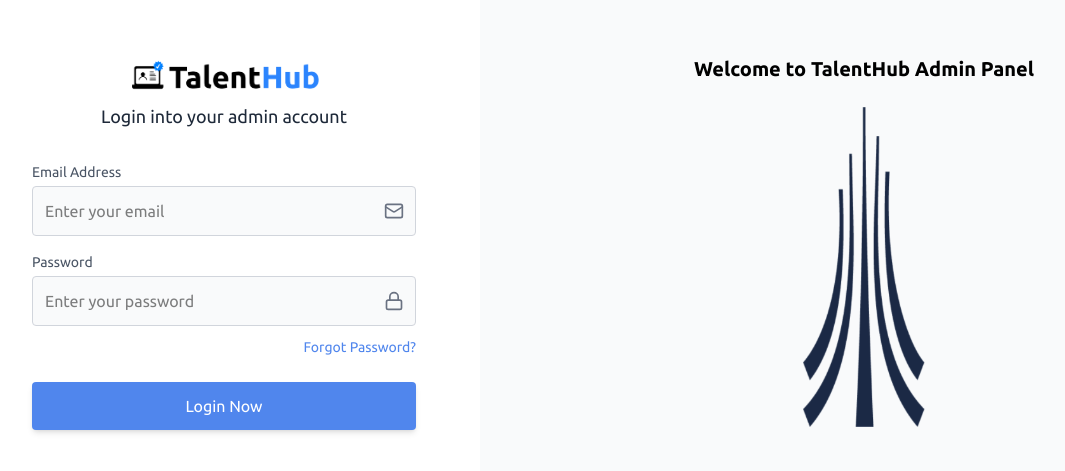
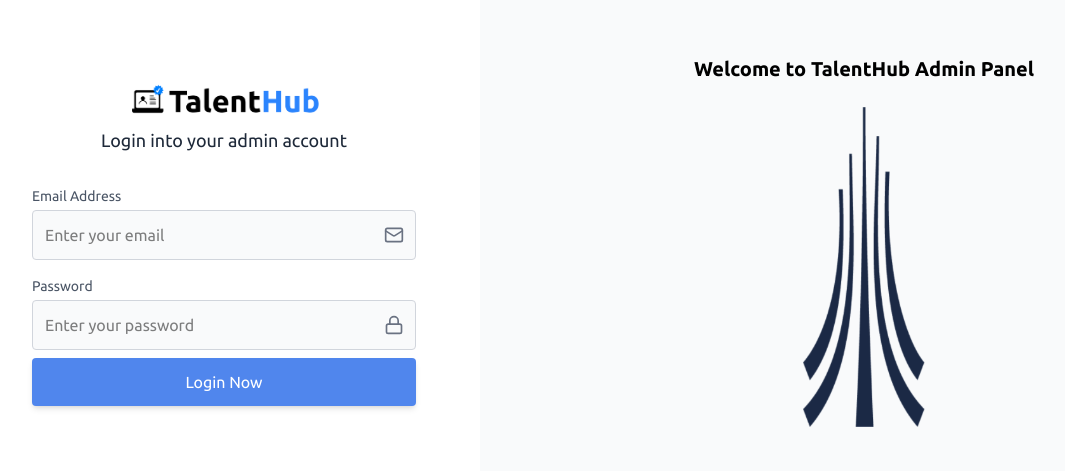
Before and after one commit to RatanakvisalDuong/admintalenthub, a Next.js app: page / in a window 1280 px wide. Shown: the part 159-630 px from the top of the page, without its empty margins (32-1097 px from the left). Built offline with nearby package versions, Linux system fonts and the light colour scheme.

Commit message:
added logo

```diff
--- a/src/app/page.tsx
+++ b/src/app/page.tsx
@@ -110,12 +110,6 @@
                             </div>
                         </div>
 
-                        <div className="text-right mb-6">
-                            <a href="#" className="text-sm text-[#5086ed] hover:underline">
-                                Forgot Password?
-                            </a>
-                        </div>
-
                         {/* Error message display */}
                         {error && (
                             <div className="bg-red-50 border border-red-200 text-red-600 px-4 py-3 rounded mb-4">
```
